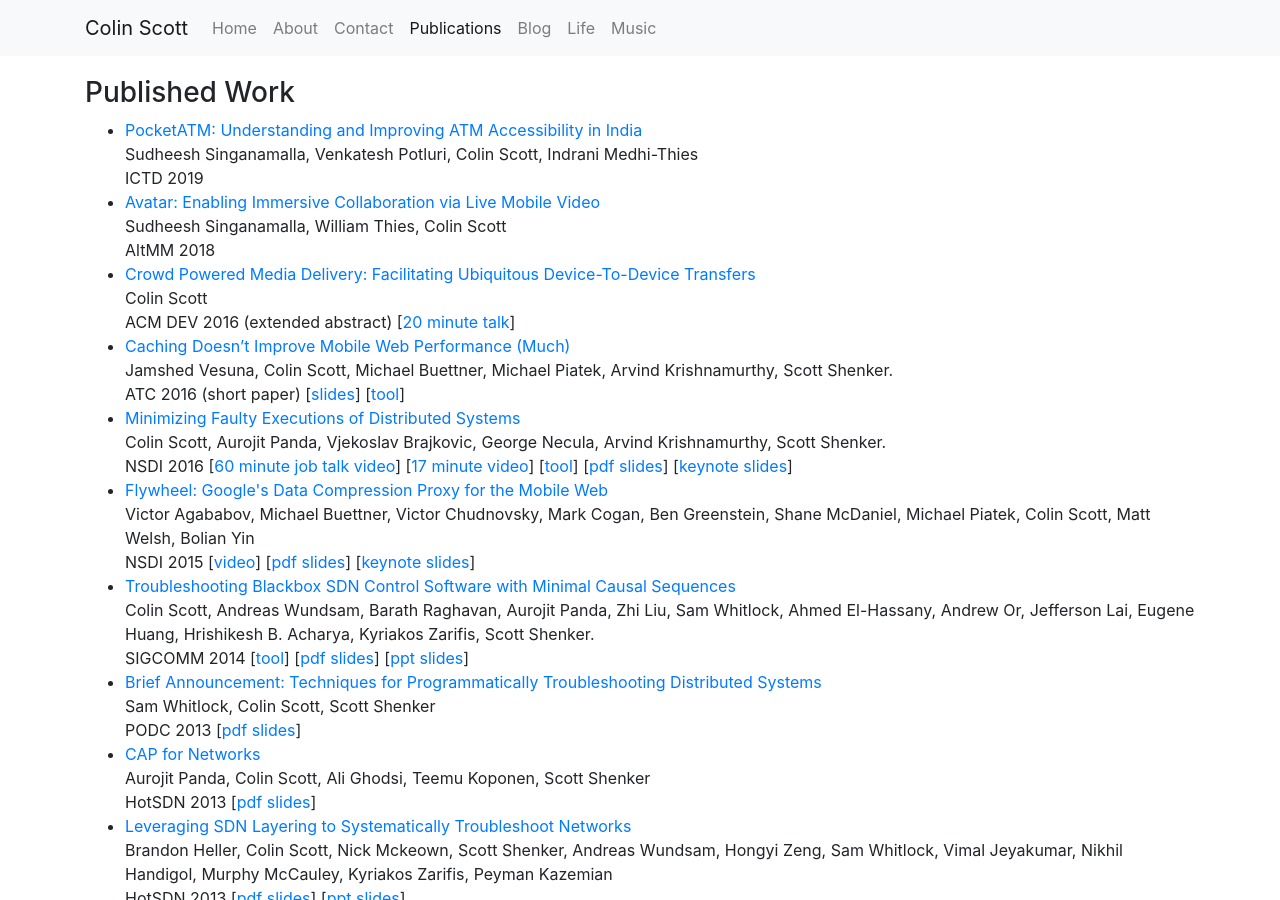
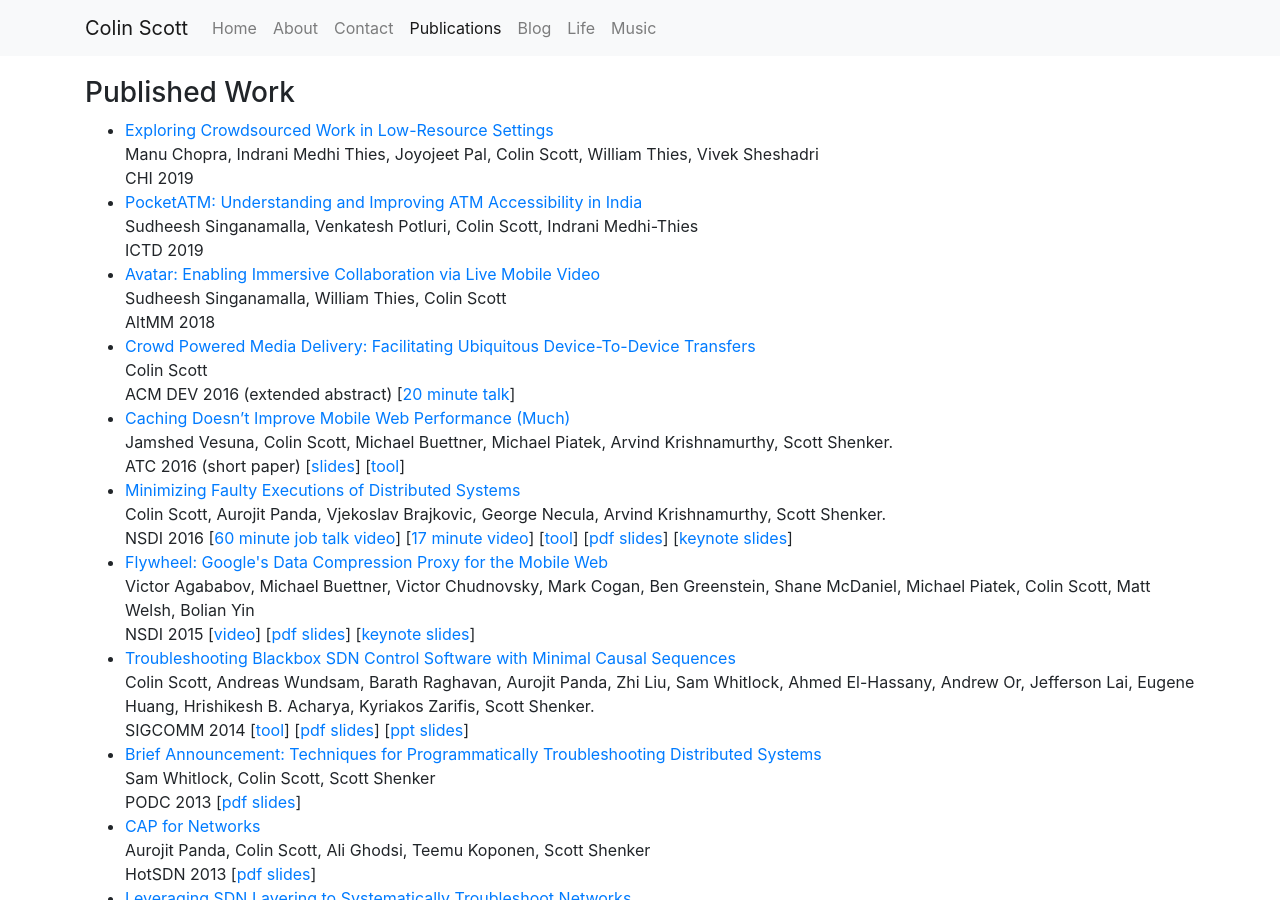
Before and after one commit to colin-scott/personal_website, a Jekyll site: the page built from publications.html, in a window 1280 px wide and 900 px high. Built offline with Jekyll 4.4.1, drawn with Linux system fonts in a browser that asks for light colours; Markdown is read by kramdown in place of the engine named in the settings.

Commit message:
Add CHI paper

```diff
--- a/publications.html
+++ b/publications.html
@@ -7,6 +7,11 @@ description: "Colin Scott's projects and publications"
 
 <h3>Published Work</h3>
 <ul>
+   <li><a href="https://www.eecs.berkeley.edu/~rcs/research/ictd19.pdf">Exploring Crowdsourced Work in Low-Resource Settings</a></br>
+Manu Chopra, Indrani Medhi Thies, Joyojeet Pal, Colin Scott, William Thies, Vivek Sheshadri</br>
+   CHI 2019
+   </li>
+
    <li><a href="https://www.eecs.berkeley.edu/~rcs/research/ictd19.pdf">PocketATM: Understanding and Improving ATM Accessibility in       India</a></br>
      Sudheesh Singanamalla, Venkatesh Potluri, Colin Scott, Indrani Medhi-Thies</br>
      ICTD 2019
```
